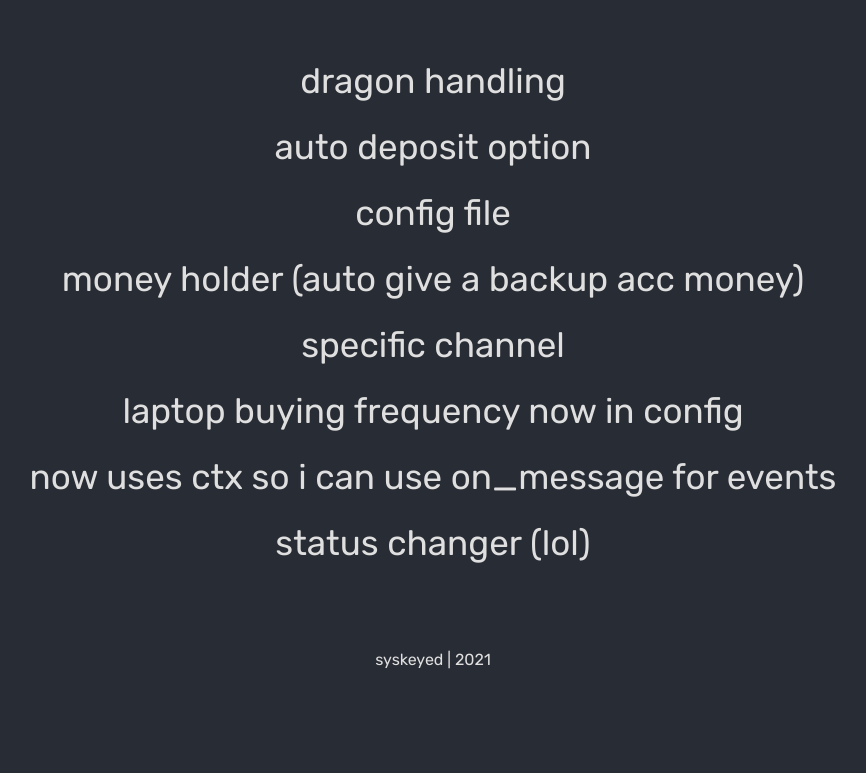
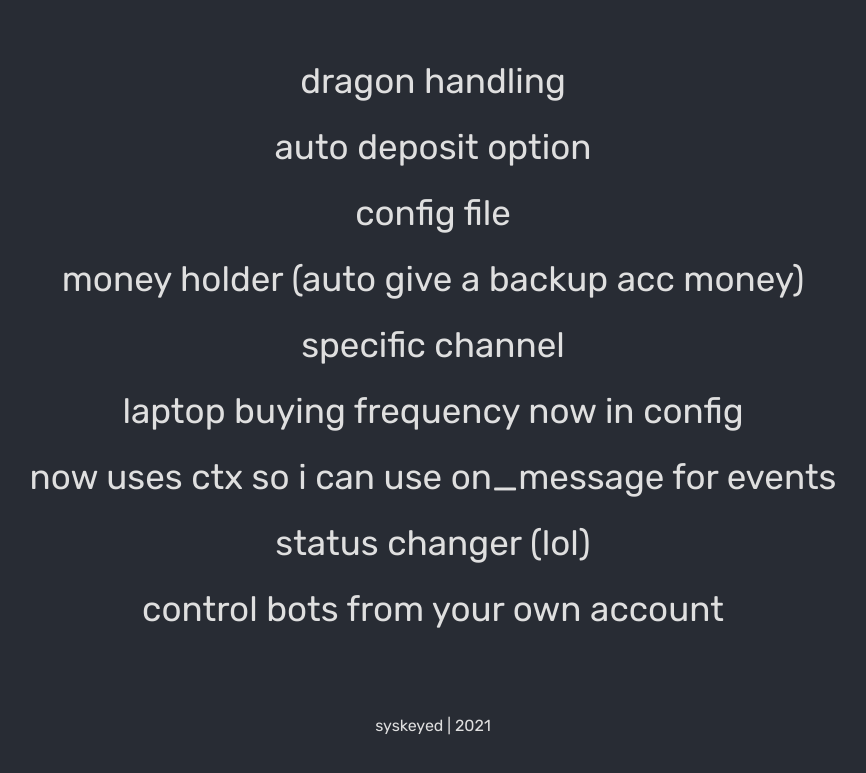
Before and after one commit to danked-sb/danked-sb.github.io, a plain HTML site: page changelog.html in a window 1280 px wide. Shown: the part 147-920 px from the top of the page, without its empty margins (207-1073 px from the left). Before the commit the page ends 854 px from the top, so only its background shows below. Drawn offline with Linux system fonts and the light colour scheme.

Commit message:
Update changelog.html

```diff
--- a/changelog.html
+++ b/changelog.html
@@ -8,7 +8,7 @@
     <br><br>
     <h1 class="title">Danked Changelog</h1>
     <br>
-    <p class="header">dragon handling<br><br><br>auto deposit option<br><br><br>config file<br><br><br>money holder (auto give a backup acc money)<br><br><br>specific channel<br><br><br>laptop buying frequency now in config<br><br><br>now uses ctx so i can use on_message for events<br><br><br>status changer (lol)</p>
+    <p class="header">dragon handling<br><br><br>auto deposit option<br><br><br>config file<br><br><br>money holder (auto give a backup acc money)<br><br><br>specific channel<br><br><br>laptop buying frequency now in config<br><br><br>now uses ctx so i can use on_message for events<br><br><br>status changer (lol)<br><br><br>control bots from your own account</p>
 
 </body>
 <br>
```
